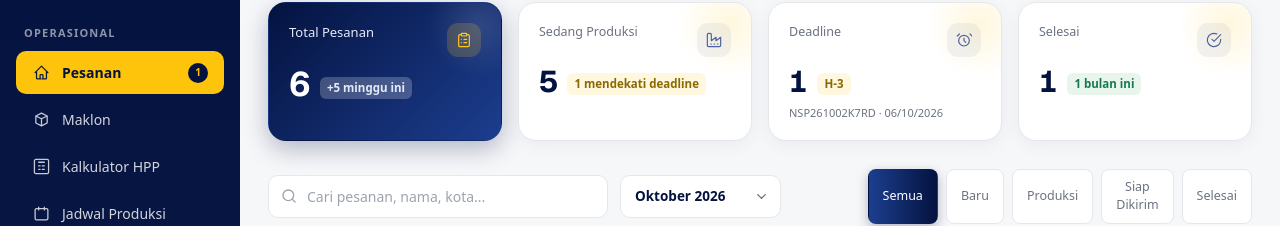
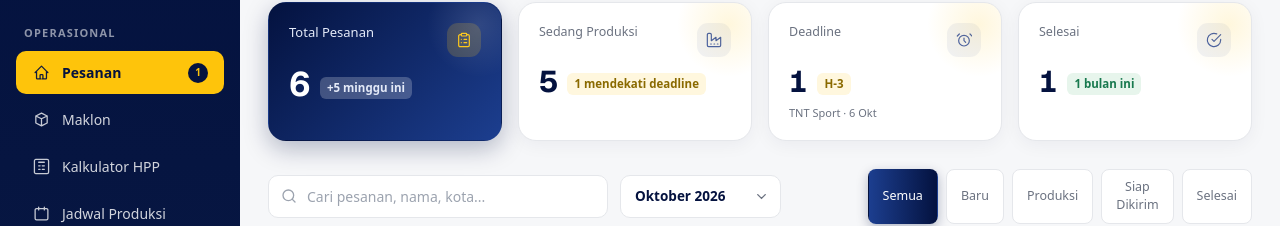
Before and after one commit to ersetdigital-sudo/nexasport, a Next.js app: page /penawaran/demo in a window 1280 px wide. Shown: the part 132-358 px from the top of the page. Built offline with nearby package versions, Linux system fonts and the light colour scheme.

Commit message:
Ringkas tampilan catatan kartu Deadline menjadi satu baris
Co-authored-by: base44-builder[bot] <245833847+base44-builder[bot]@users.noreply.github.com>

```diff
--- a/app/penawaran/demo/page.tsx
+++ b/app/penawaran/demo/page.tsx
@@ -69,6 +69,11 @@ const initials = (name: string) =>
   name.split(" ").slice(0, 2).map((w) => w[0]).join("").toUpperCase();
 
 const formatDate = (iso: string) => formatNumericDateID(iso) || "-";
+/** Tanggal singkat untuk note KPI: "6 Okt" */
+const shortDate = (iso: string) =>
+  iso
+    ? new Intl.DateTimeFormat("id-ID", { day: "numeric", month: "short" }).format(new Date(`${iso}T00:00:00`))
+    : "-";
 
 /** Nomor pesanan demo — format sama dengan app asli: NSP + YYMMDD (WIB) + 4 acak. */
 const ORDER_CHARSET = "ACDEFGHJKMNPQRSTUVWXYZ23456789";
@@ -271,8 +276,8 @@ export default function DemoPesanan() {
           }
           note={
             nextDeadlineOrder
-              ? `${nextDeadlineOrder.kode} · ${formatDate(nextDeadlineOrder.deadline)}`
-              : "Tidak ada pesanan aktif"
+              ? `${nextDeadlineOrder.customer} · ${shortDate(nextDeadlineOrder.deadline)}`
+              : "Belum ada deadline aktif"
           }
         />
         <KpiCard
```
